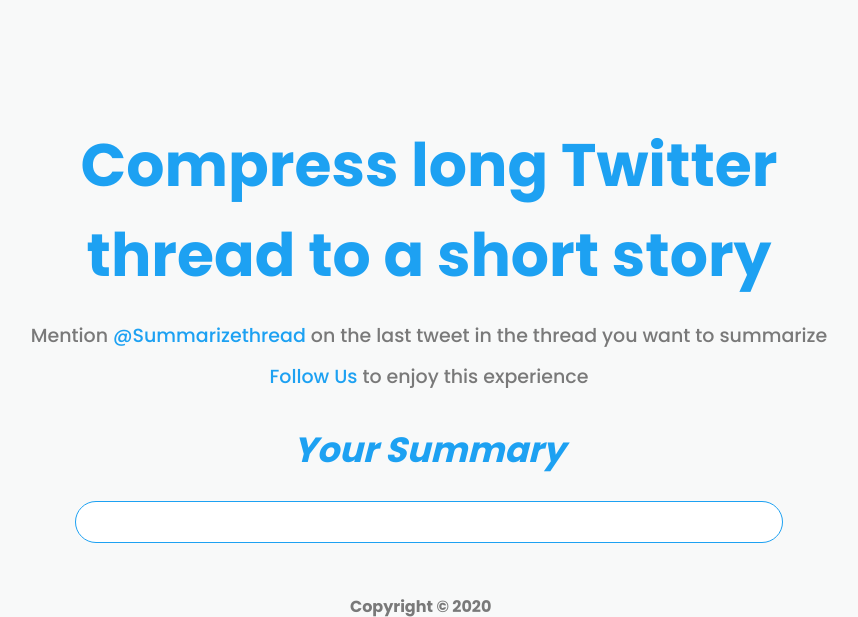
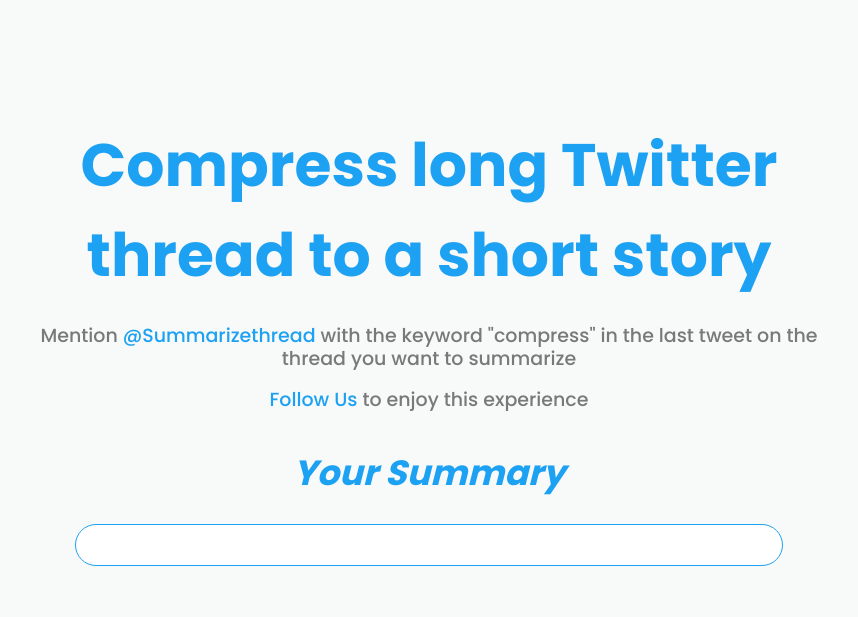
Before and after one commit to Emekaborisama/summarizerapi, a Flask app: template templates/index.html in a window 1280 px wide. Shown: the top 617 px of the page, without its empty margins (211-1069 px from the left). Run offline with Flask 2, Linux system fonts and the light colour scheme; the template is opened without the code that fills it, so the values that code supplies are empty.

Commit message:
Update index.html

```diff
--- a/templates/index.html
+++ b/templates/index.html
@@ -154,7 +154,7 @@
 
     <h1>Compress long Twitter thread to a short story</h1>
 
-    <p id="p1">Mention <a href="https://twitter.com/Summarizethread"> @Summarizethread </a>on the last tweet in the thread you want to summarize</p>
+    <p id="p1">Mention <a href="https://twitter.com/Summarizethread"> @Summarizethread </a>with the keyword "compress" in the last tweet on the thread you want to summarize</p>
     <p id="p2"><a href="https://twitter.com/Summarizethread"> Follow Us  </a>to enjoy this experience</p>
 
     <h2><i>Your Summary </i></h2>
```
